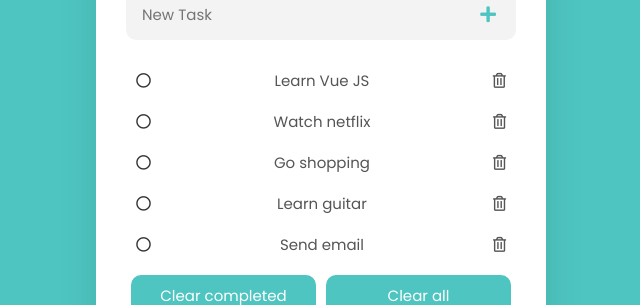
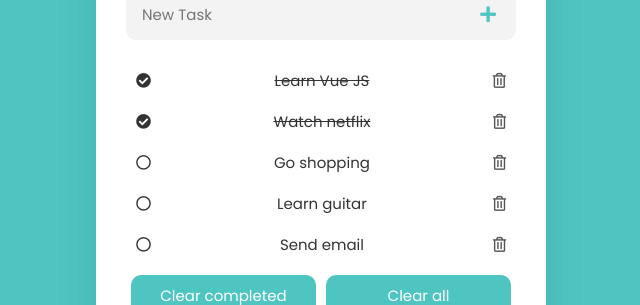
Before and after one commit to limon27121/Todolist-with-vue, a Vue app: page / in a window 1280 px wide. Shown: the part 211-516 px from the top of the page, without its empty margins (319-959 px from the left). Built offline with nearby package versions, Linux system fonts and the light colour scheme.

Commit message:
completed function is added

```diff
--- a/src/components/Task.vue
+++ b/src/components/Task.vue
@@ -14,9 +14,11 @@
         <div class="taskItems">
           <ul>
             <li v-for="task in tasks" :key="task.id">
-              <span class="circle-icon"><i class="far fa-circle"></i></span>
-              <button>
-                {{ task.title }}</button>
+              <span class="circle-icon" @click="toggleTaskStatus(task)">
+      <i :class="{ 'far fa-circle': !task.completed, 'fas fa-check-circle':task.completed }"></i>
+    </span>
+
+                <span :class="classname(task)">{{ task.title }}</span>
               <button @click="deleteTask(task)"><i class="far fa-trash-alt"></i></button>
             </li>
 
@@ -45,7 +47,18 @@
       //find the inprogress work length
      incomplete(){
       return this.tasks.filter(this.isprogress).length
-     }
+     },
+
+    //  classname() {
+    //   return (task) => {
+    //     let cls = ["toggle"];
+    //     if (task.completed) {
+    //       cls.push("toggle-completed");
+    //     }
+    //     return cls;
+    //   };
+    // },
+
     },
     data(){
       return{
@@ -87,7 +100,7 @@
               completed: false,
               });
 
-      this.Newtask = ""; // Clear the input after adding the task
+      this.Newtask = ""; // Clear the input after adding the
     }
    else{
     alert("invalid input")
@@ -113,15 +126,30 @@
     //   })
     // }
 
-    clear() {
+  clear() {
   this.tasks = this.tasks.filter((task) => !task.completed);
 },
+
 deleteTask(task){
   const index = this.tasks.indexOf(task);
     if (index !== -1) {
       this.tasks.splice(index, 1);
     }
-}
+},
+
+toggleTaskStatus(task) {
+      task.completed = !task.completed;
+    },
+
+
+//line through style acitivated
+    classname(task) {
+      let cls = ["toggle"];
+      if (task.completed) {
+        cls.push("toggle-completed");
+      }
+      return cls;
+    }
     }
   };
   </script>
```
